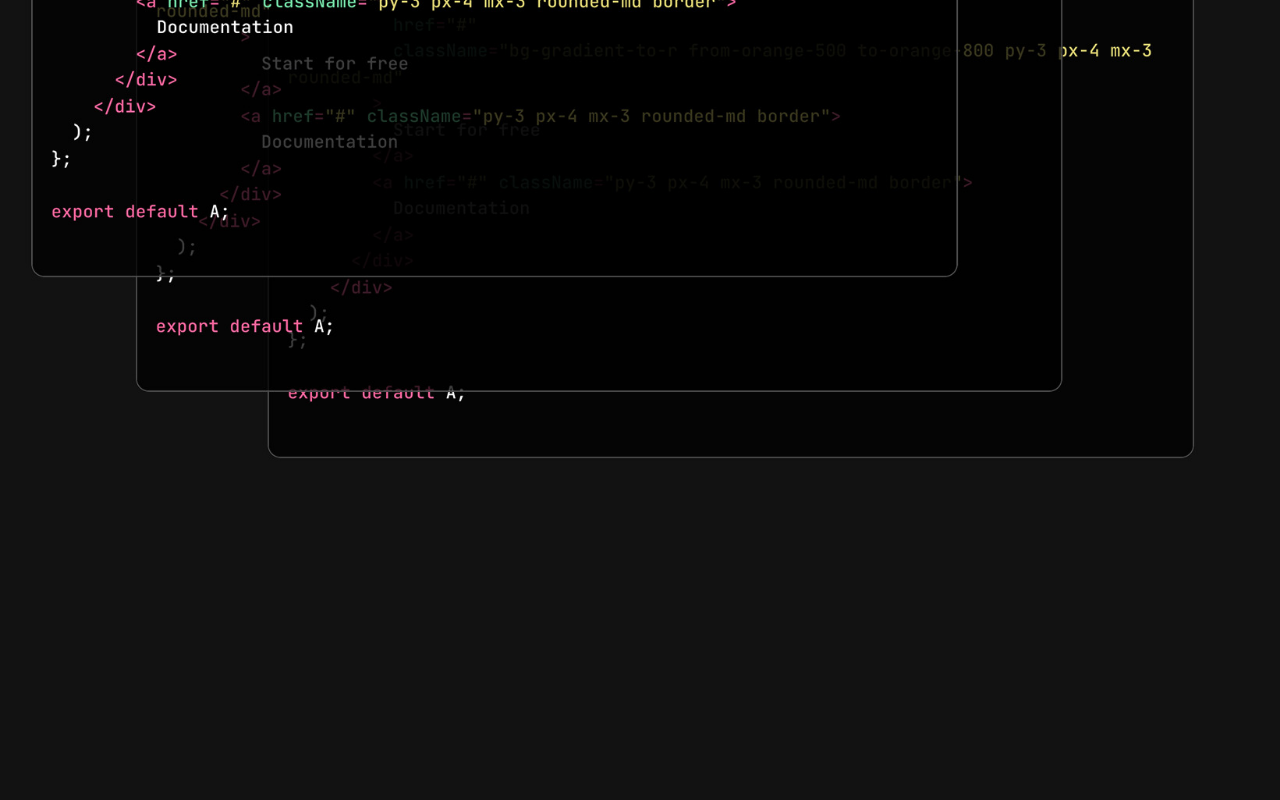
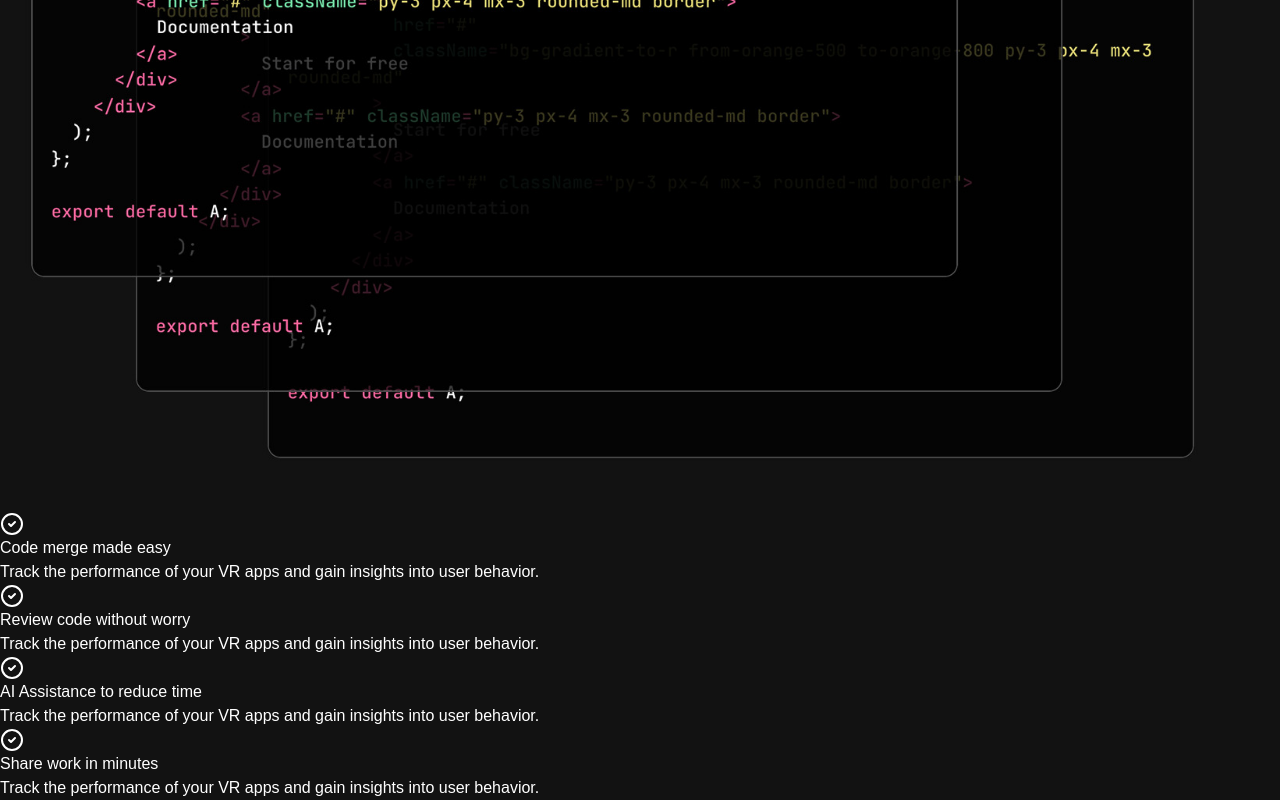
Before and after one commit to hasharas/vertual-land-page, a React (Vite) app: page / in a window 1280 px wide. Shown: the part 2319-3119 px from the top of the page. Before the commit the page ends 2831 px from the top, so only its background shows below. Built offline with nearby package versions, Linux system fonts and the light colour scheme.

Commit message:
Complete:work flow section

```diff
--- a/src/component/WorkFlor.jsx
+++ b/src/component/WorkFlor.jsx
@@ -1,11 +1,13 @@
 import React from 'react';
 // import { CheckCircle2 } from 'lucide-react';
 import codeImg from '../assets/code.jpg';
+import { checklistItems } from '../constants';
+import { CheckCircle2 } from 'lucide-react';
 
 const WorkFlor = () => {
       return (
             <div className='mt-20'>
-                  <h2 className='text-3xl sm:text-5xl lg:text-6xl text-center mt-6 tracking-wide'>
+                  <h2 className='text-3xl sm:text-5xl lg:text-6xl text-center mt-6 mb-2 tracking-wide'>
                         <span className='bg-gradient-to-r from-orange-500 to-orange-800 text-transparent bg-clip-text'>
                               Explore your </span>
                         codeing workflow.
@@ -14,6 +16,20 @@ const WorkFlor = () => {
                         <div className="p-2 w-full lg:w-1/2">
                               <img src={codeImg} alt="Code" />
                         </div>
+                        <div className='pt-12 w-full lg:w-1/2'>
+                              {checklistItems.map((item, index) => (
+                                    <div key={index} className='flex mb-12'>
+                                          <div className='text-green-400 mx-6 bg-neutral-900 h-10 w-10 p-2 justify-center items-center rounded-full'>
+                                                <CheckCircle2 />
+                                          </div>
+                                          <div>
+                                                <h5 className="mt-1 mb 2 text-xl">{item.title}</h5>
+                                                <p className='text-md text-neutral-500'>{item.description}</p>
+                                          </div>
+                                    </div>
+                              ))}
+
+                        </div>
                   </div>
             </div>
       );
```
